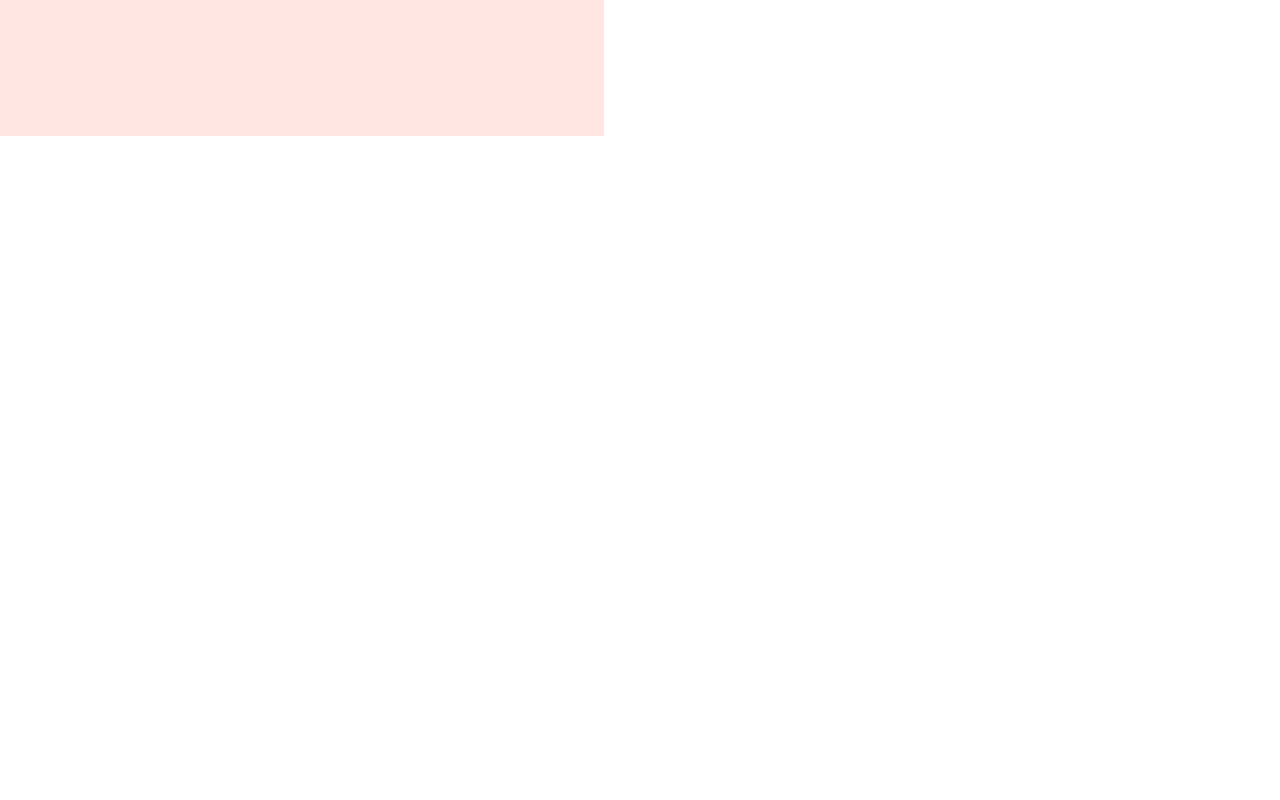
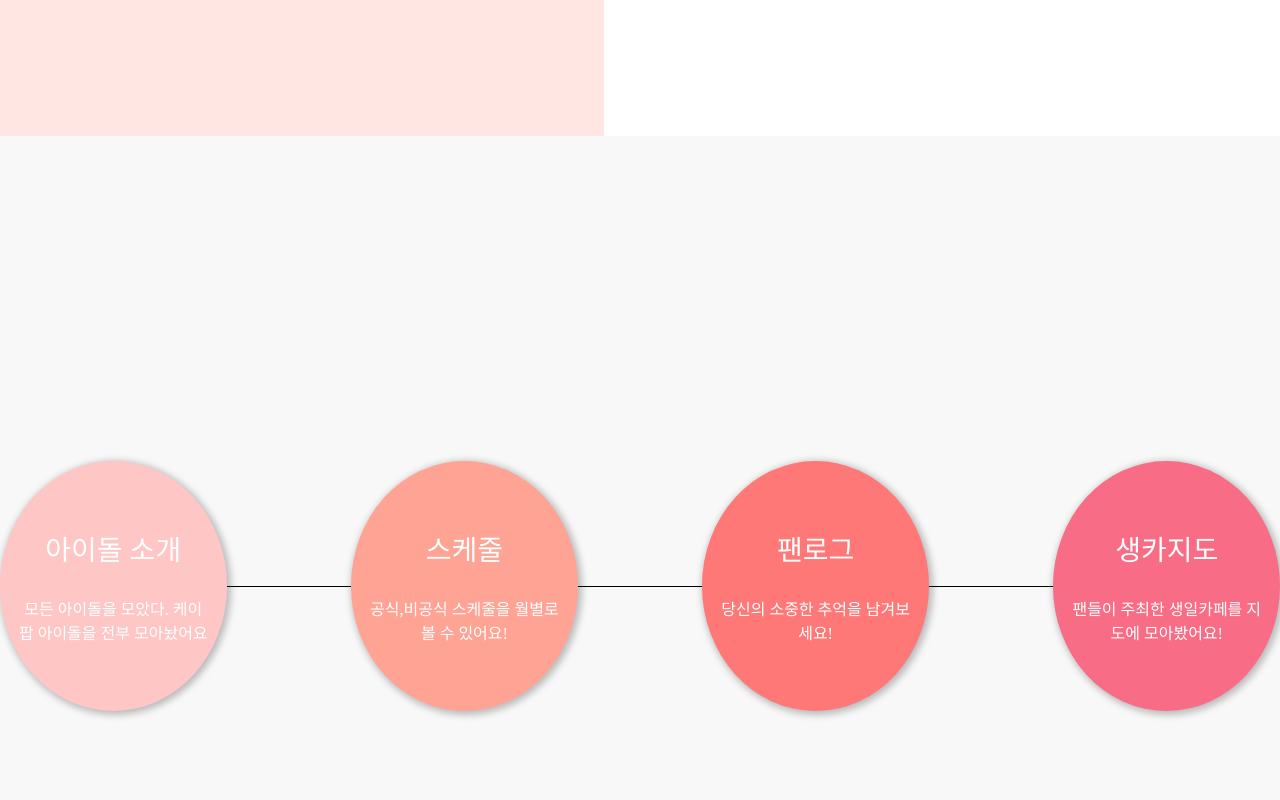
Before and after one commit to follow-fanflow/Fanflow-User-FE, a React (Create React App) app: page / in a window 1280 px wide. Shown: the part 940-1740 px from the top of the page. Before the commit the page ends 1076 px from the top, so only its background shows below. Built offline with nearby package versions, Linux system fonts and the light colour scheme; a web font is replaced by a local one.

Commit message:
ADD : home intruduce

```diff
--- /dev/null
+++ b/src/components/common/home/circle.tsx
@@ -0,0 +1,47 @@
+import React from "react";
+import { styled } from "styled-components";
+import { BoxShadow, theme } from "../../../styles/theme";
+
+interface CircleProps {
+  title: string;
+  detail: string;
+  color: string;
+}
+
+export const Circle = ({ title, detail, color }: CircleProps) => {
+  return (
+    <Back color={color}>
+      <Text>
+        <First>{title}</First>
+        <p>{detail}</p>
+      </Text>
+    </Back>
+  );
+};
+
+const Back = styled.div<{ color: string }>`
+  display: flex;
+  justify-content: center;
+  align-items: center;
+
+  width: 250px;
+  height: 250px;
+  background-color: ${({ color }) => color};
+  border-radius: 50%;
+  box-shadow: ${BoxShadow};
+  padding: 0px 18px;
+  box-sizing: border-box;
+
+  text-align: center;
+`;
+
+const First = styled.div`
+  font-size: 28px;
+`;
+
+const Text = styled.div`
+  color: ${({ theme }) => theme.color.white};
+  display: flex;
+  flex-direction: column;
+  gap: 28px;
+`;
--- a/src/components/common/home/speeechbubble.tsx
+++ b/src/components/common/home/speeechbubble.tsx
@@ -1,4 +1,5 @@
 import { styled } from "styled-components";
+import { BoxShadow } from "../../../styles/theme";
 
 interface SpeechProps {
   detail: string;
@@ -27,6 +28,7 @@ const Square = styled.div<{ backgroundColor: string }>`
   background-color: ${({ backgroundColor }) => backgroundColor};
   font-size: 20px;
   color: ${({ theme }) => theme.color.white};
+  box-shadow: ${BoxShadow};
 `;
 
 const Triangle = styled.div<{ backgroundColor: string }>`
--- a/src/pages/home.tsx
+++ b/src/pages/home.tsx
@@ -6,6 +6,8 @@ import search from "../assets/imgs/search.svg";
 import { Input } from "../components/common/input/Input";
 import { Header } from "../components/header";
 import { Speech } from "../components/common/home/speeechbubble";
+import { Circle } from "../components/common/home/circle";
+import Mac from "../assets/imgs/Mac.svg";
 
 export function Home() {
   return (
@@ -37,6 +39,49 @@ export function Home() {
           </SpeechBubble>
         </Roude>
       </Back>
+      <Second>
+        <Circle
+          title="아이돌 소개"
+          detail="모든 아이돌을 모았다. 케이팝 아이돌을 전부 모아놨어요"
+          color={theme.color.zero}
+        />
+        <Hr />
+        <Circle
+          title="스케줄"
+          detail="공식,비공식 스케줄을 월별로 볼 수 있어요!"
+          color={theme.color.one}
+        />
+        <Hr />
+        <Circle
+          title="팬로그"
+          detail="당신의 소중한 추억을 남겨보세요!"
+          color={theme.color.two}
+        />
+        <Hr />
+        <Circle
+          title="생카지도"
+          detail="팬들이 주최한 생일카페를 지도에 모아봤어요!"
+          color={theme.color.three}
+        />
+      </Second>
+      <IntroduceWarp>
+        <Introduce>
+          <img src={Mac} alt="" />
+          tjtoro
+        </Introduce>
+        <Introduce>
+          <img src={Mac} alt="" />
+          tjtoro
+        </Introduce>
+        <Introduce>
+          <img src={Mac} alt="" />
+          tjtoro
+        </Introduce>
+        <Introduce>
+          <img src={Mac} alt="" />
+          tjtoro
+        </Introduce>
+      </IntroduceWarp>
     </>
   );
 }
@@ -82,3 +127,31 @@ const Highlight = styled.p`
 const Text = styled.div`
   display: flex;
 `;
+
+const Second = styled.div`
+  background-color: ${({ theme }) => theme.color.gray0};
+  display: flex;
+  justify-content: center;
+  align-items: center;
+  height: 900px;
+`;
+
+const Hr = styled.div`
+  border-top: 1px solid;
+  width: 140px;
+`;
+
+const IntroduceWarp = styled.div`
+  :nth-child(2n) {
+    background-color: ${({ theme }) => theme.color.gray0};
+  }
+`;
+
+const Introduce = styled.div`
+  display: flex;
+  justify-content: center;
+  align-items: center;
+  padding: 180px 234px;
+`;
+
+const Title = styled.p``;
--- a/src/styles/theme.js
+++ b/src/styles/theme.js
@@ -11,6 +11,7 @@ const color = {
   red: "#FF0000",
   green_3: "#71B971",
   green: "#3E9D3E",
+  gray0: "#f8f8f8",
   gray_1: "#EEEEEE",
   gray: "#D9D9D9",
   gray__1: "#ABABAB", // == gray+1
@@ -21,3 +22,5 @@ const color = {
 export const theme = {
   color,
 };
+
+export const BoxShadow = "2px 2px 7px 2px rgba(0, 0, 0, 0.25)";
```
Also changed, not shown: src/assets/imgs/Mac.svg (added).
